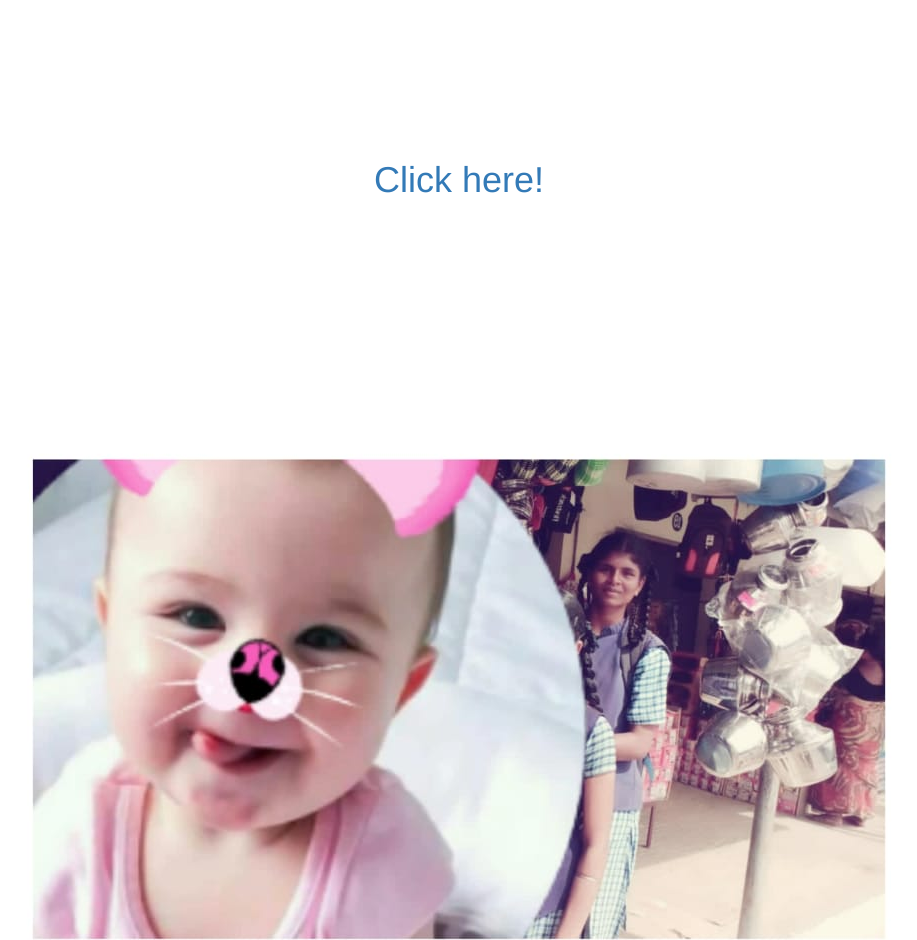
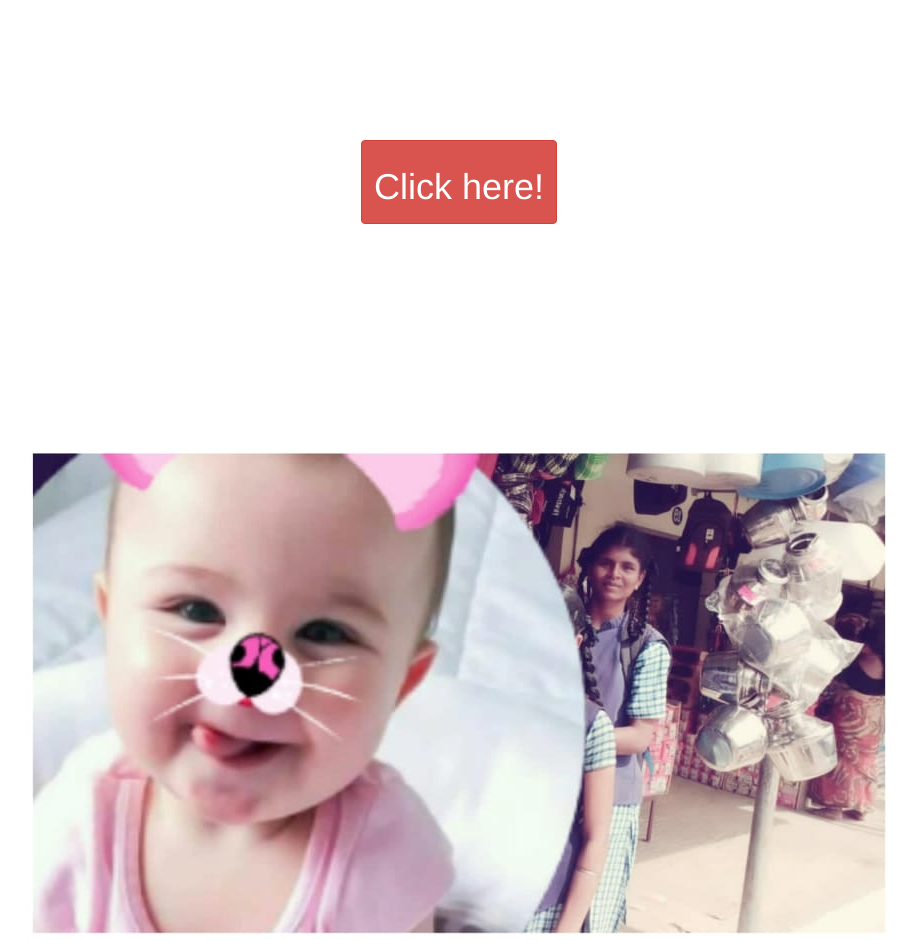
Before and after one commit to Gowtham22it/Gasc, a plain HTML site: page tem.html in a window 1280 px wide. Shown: the top 940 px of the page, without its empty margins (181-1098 px from the left). Drawn offline with nearby package versions, Linux system fonts and the light colour scheme.

Commit message:
Update tem.html

```diff
--- a/tem.html
+++ b/tem.html
@@ -7,7 +7,7 @@
 <br><br><br>
   <br>
 <br><br>
-<center>  <a onclick="play();"><h1>Click here!</h1></a><br></center>
+<center>  <a onclick="play();" class="btn btn-danger"><h1>Click here!</h1></a><br></center>
 <center><img src="has.jpg" alt="wish you happy birthday">
 
  </center>
```
